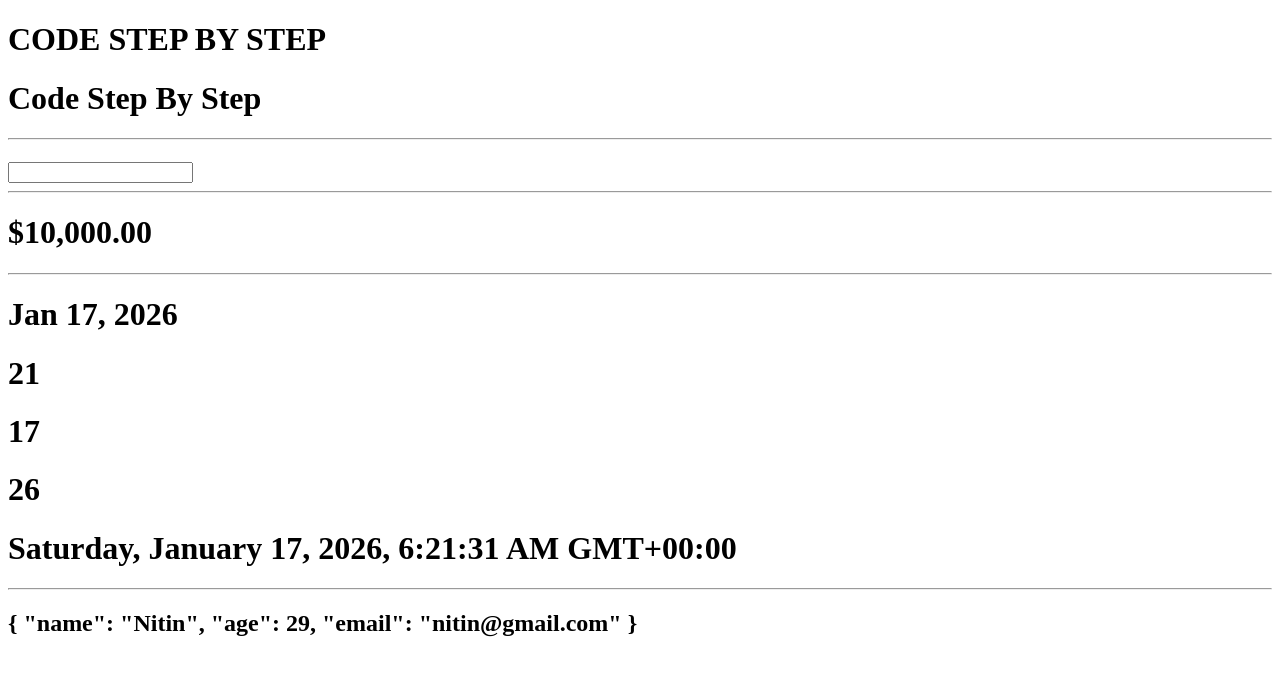
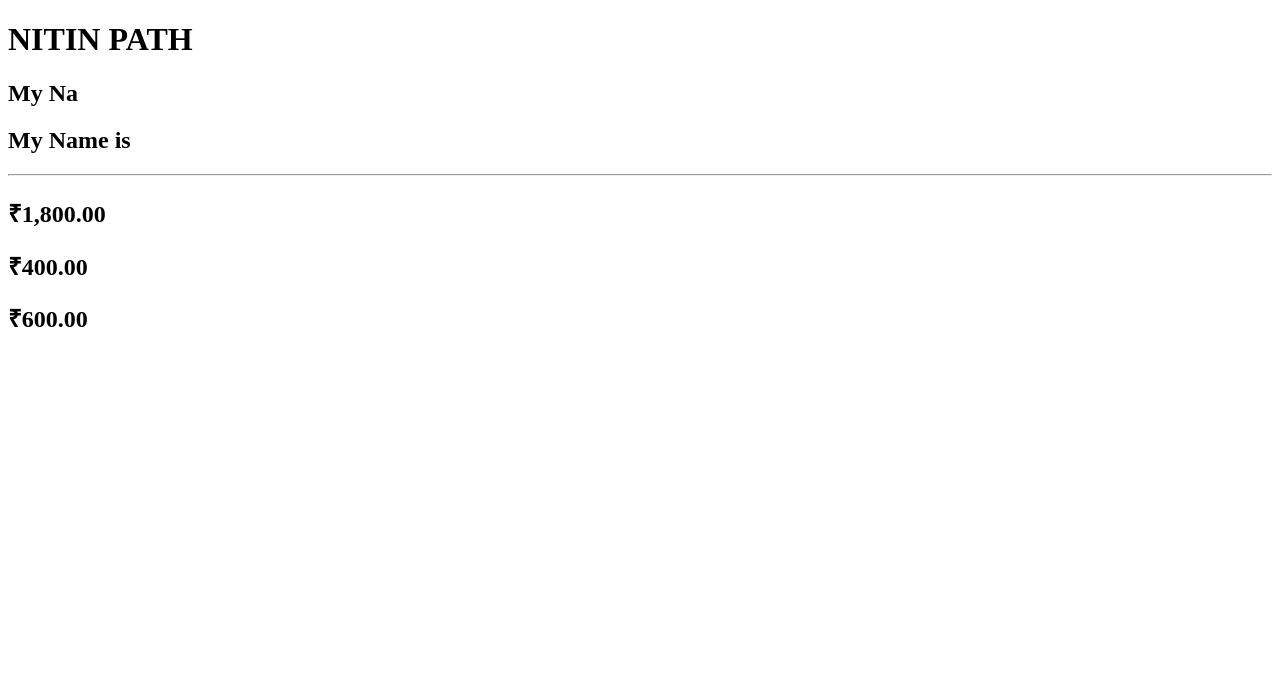
Before and after one commit to nitin-003/Angular_21, an Angular app: page / in a window 1280 px wide. Shown: the top 676 px of the page. Built offline with nearby package versions, Linux system fonts and the light colour scheme.

Commit message:
Custom Pipes (Create Pipe with Parameters & Multiple Pipes)

```diff
--- a/src/app/app.html
+++ b/src/app/app.html
@@ -1,21 +1,10 @@
-<h1>{{title() | uppercase}}</h1>
-<h1>{{title() | titlecase}}</h1>
-
-<hr/>
-<h1>{{name() | titlecase}}</h1>
-<input type="text" (input)="name.set($event.target.value)">
-
-<hr/>
-<!-- <h3>I bought a {{mobile | titlecase}} mobile on {{date | date}} in Rs. {{amount | currency}}</h3> -->
-<h1>{{amount | currency:'USD'}}</h1>
-<hr>
-<h1>{{today | date}}</h1>
-<h1>{{today | date:'mm'}}</h1>
-<h1>{{today | date:'dd'}}</h1>
-<h1>{{today | date:'yy'}}</h1>
-<h1>{{today | date:'full'}}</h1>
+<h1>{{title() | trimText | uppercase}}</h1>
+<h2>{{name() | trimText:5}}</h2>
+<h2>{{name() | trimText: 10}}</h2>
 
 <hr>
-<h2>{{user() | json}}</h2>
+<h2>{{amount() | currencyConvertor | currency: 'INR'}}</h2>
+<h2>{{amount() | currencyConvertor:20 | currency: 'INR'}}</h2>
+<h2>{{amount() | currencyConvertor:30 | currency: 'INR'}}</h2>
 
 <router-outlet></router-outlet>
--- a/src/app/app.ts
+++ b/src/app/app.ts
@@ -1,22 +1,19 @@
 import { CommonModule } from '@angular/common';
 import { Component, signal } from '@angular/core';
 import { RouterOutlet } from '@angular/router';
+import { TrimTextPipe } from './custom-pipe/trim-text-pipe';
+import { CurrencyConvertorPipe } from './custom-pipe/currency-convertor-pipe';
 
 @Component({
   selector: 'app-root',
   standalone: true,
-  imports: [RouterOutlet, CommonModule],
+  imports: [RouterOutlet, CommonModule, TrimTextPipe, CurrencyConvertorPipe],
   templateUrl: './app.html',
   styleUrls: ['./app.css']
 })
 
 export class App{
-  title = signal("code step by step")
-  name = signal("")
-
-  amount = 10000
-  date = "24-08-2025"
-  mobile = "Samsung"
-  today = new Date()
-  user = signal({name: 'Nitin', age: 29, email: 'nitin@gmail.com'})
+  title = signal("Nitin Pathak")
+  name = signal("My Name is Nitin Pathak")
+  amount = signal(20)
 }
--- /dev/null
+++ b/src/app/custom-pipe/currency-convertor-pipe.ts
@@ -0,0 +1,16 @@
+import { Pipe, PipeTransform } from '@angular/core';
+
+@Pipe({
+  name: 'currencyConvertor',
+})
+export class CurrencyConvertorPipe implements PipeTransform {
+
+  transform(value: number, ...args: number[]): number {
+    if(args.length){
+      return value * args[0];
+    }
+    else{
+      return value*90;
+    }
+  }
+}
--- /dev/null
+++ b/src/app/custom-pipe/trim-text-pipe.ts
@@ -0,0 +1,16 @@
+import { Pipe, PipeTransform } from '@angular/core';
+
+@Pipe({
+  name: 'trimText',
+})
+export class TrimTextPipe implements PipeTransform {
+
+  transform(value: string, ...args: number[]): string {
+    if(args.length){
+      return value.substring(0, args[0])
+    }
+    else{
+      return value.substring(0, 10)
+    }
+  }
+}
```
Also changed, not shown: 2 other files (tests, documents, lock files or other folders).
